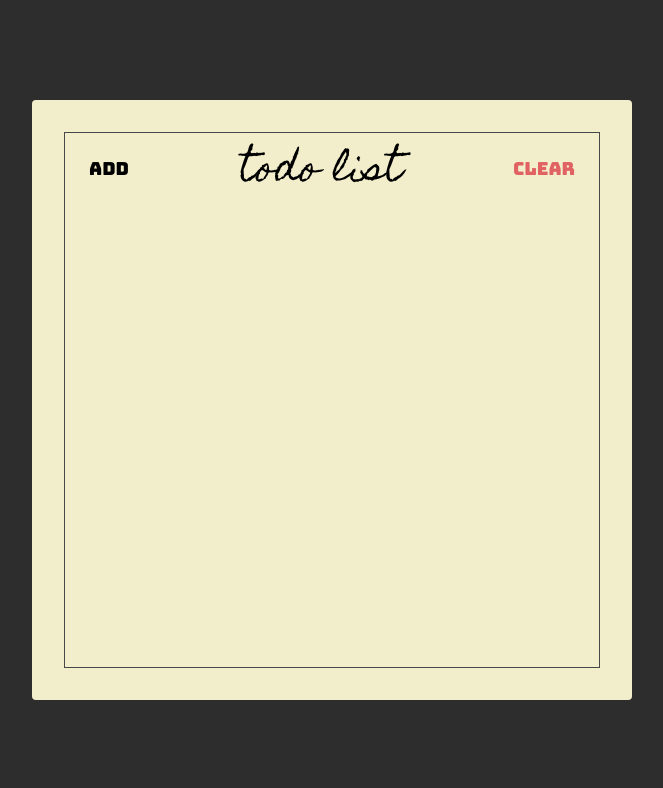
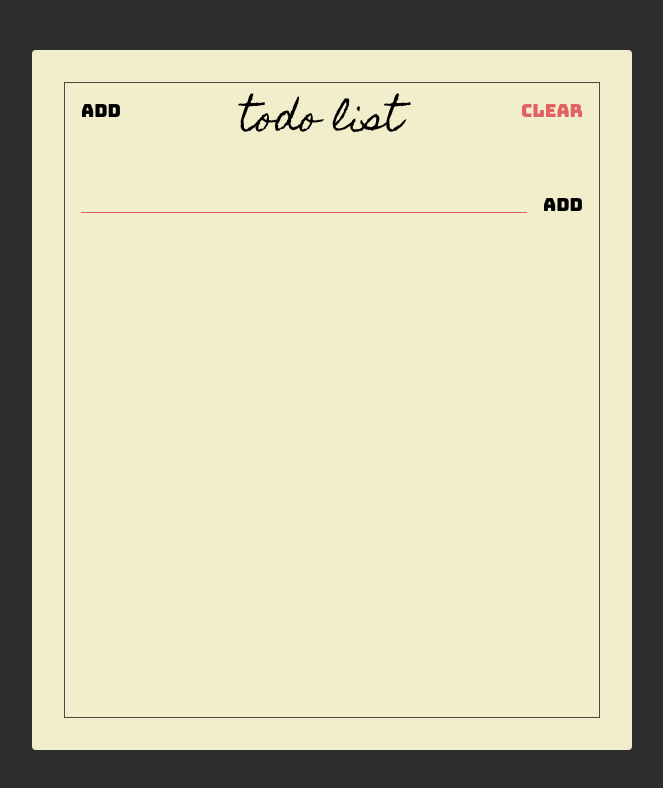
Before and after one commit to allaam/react-course-start, a website: page index.html in a window 1280 px wide. Shown: the whole page, without its empty margins (308-971 px from the left). Drawn offline with Linux system fonts and the light colour scheme.

Commit message:
membuat add todo section

```diff
--- a/index.html
+++ b/index.html
@@ -16,11 +16,18 @@
   <body>
     <div class="container">
       <div class="frame">
-        <div class="header">
+        <section class="header">
           <button class="header-btn">Add</button>
           <div class="header-title">Todo List</div>
           <button class="header-btn main-red-color">Clear</button>
-        </div>
+        </section>
+
+        <section class="add">
+          <form class="add-form">
+            <input type="text" class="add-input" />
+            <button class="add-btn">Add</button>
+          </form>
+        </section>
       </div>
     </div>
   </body>
--- a/style.css
+++ b/style.css
@@ -34,7 +34,7 @@ html {
 
 .container {
   width: 600px;
-  height: 600px;
+  height: 700px;
   background-color: #f2eecb;
   border-radius: 4px;
   padding: 32px;
@@ -65,8 +65,47 @@ html {
   font-size: 1.8rem;
   font-family: "bungee", sans-serif;
 
-  padding: 24px;
+  padding: 16px;
+  cursor: pointer;
+
   background-color: unset;
   border: unset;
   outline: unset;
 }
+
+.add {
+  padding: 16px;
+}
+
+.add-form {
+  display: flex;
+  align-items: flex-start;
+}
+
+.add-input {
+  background: unset;
+  border: unset;
+
+  padding: 0 64px;
+  flex: 1;
+
+  border-bottom: 1px solid var(--main-red-color);
+  outline: unset;
+
+  font-family: "homemade apple", sans-serif;
+  font-size: 16px;
+  text-transform: lowercase;
+}
+
+.add-btn {
+  font-size: 1.8rem;
+  font-family: "bungee", sans-serif;
+
+  padding: 16px;
+  padding-right: unset;
+  cursor: pointer;
+
+  background: unset;
+  border: unset;
+  outline: unset;
+}
```
